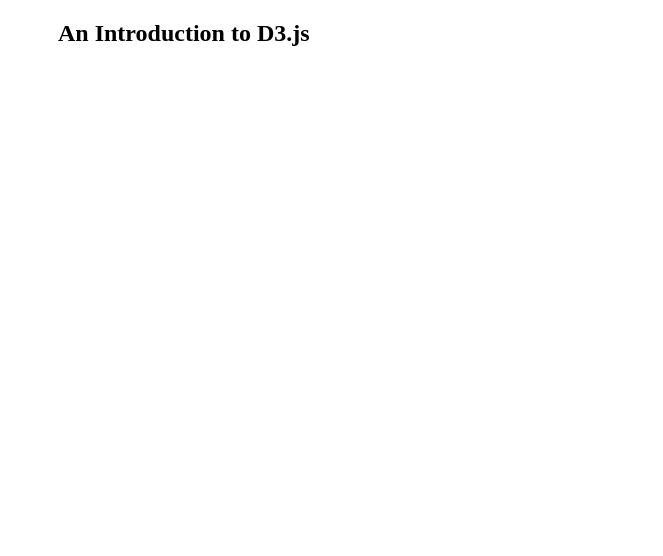
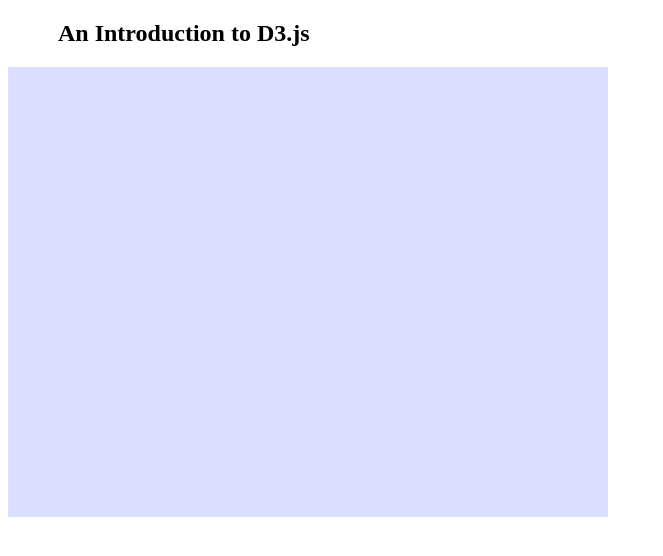
Before and after one commit to alexcengler/d3-intro-scatter, a plain HTML site: page index.html in a window 1280 px wide. Shown: the whole page, without its empty margins (0-663 px from the left). Drawn offline with Linux system fonts and the light colour scheme.

Commit message:
Adding svg into div and using css styles to change its background color

```diff
--- a/index.html
+++ b/index.html
@@ -9,6 +9,10 @@
 
     h2 {
         text-indent: 50px;
+    }
+
+    svg {
+      background-color: #DADFFF;
     }
 
   </style>
@@ -41,9 +45,12 @@ d3.json("data.json", function(error, data) {
 });
 
 function makeScatterplot() {
-  // We can examine the loaded data in the console
-  console.log(dataset);
 
+  // Select chart div and create an SVG element inside of it. This is where we will create our visualization.
+  var svg = d3.select("#chart")
+    .append('svg')
+    .attr('width', width + margin*2)
+    .attr('height', height + margin*2);
 
 };
 
```
